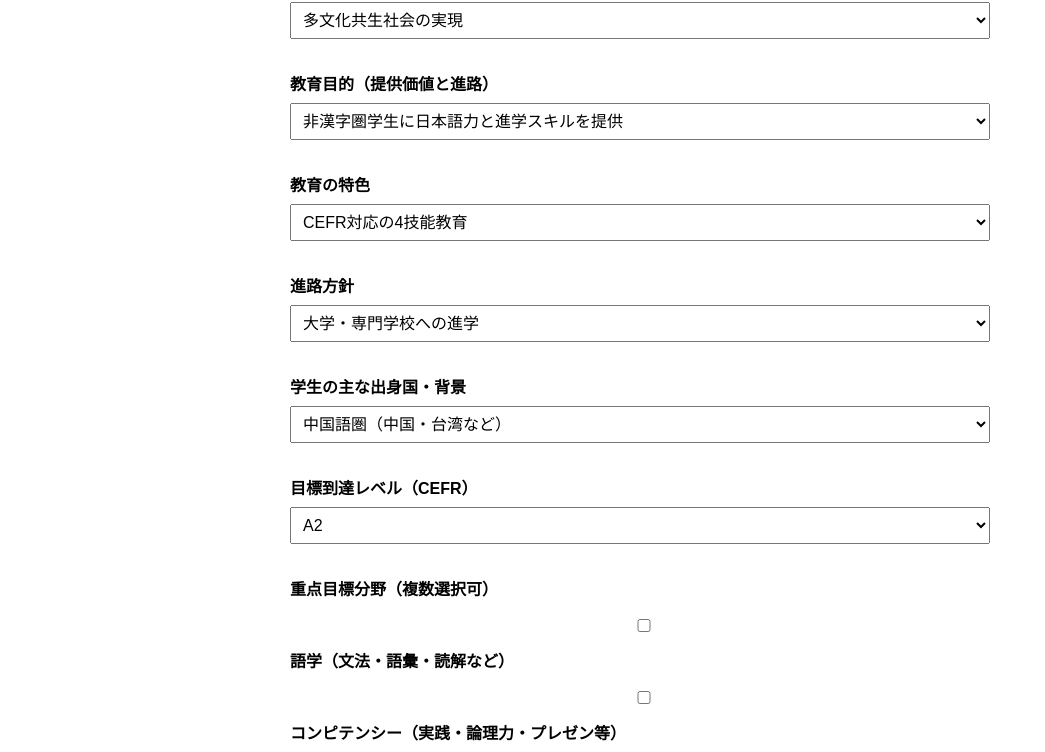
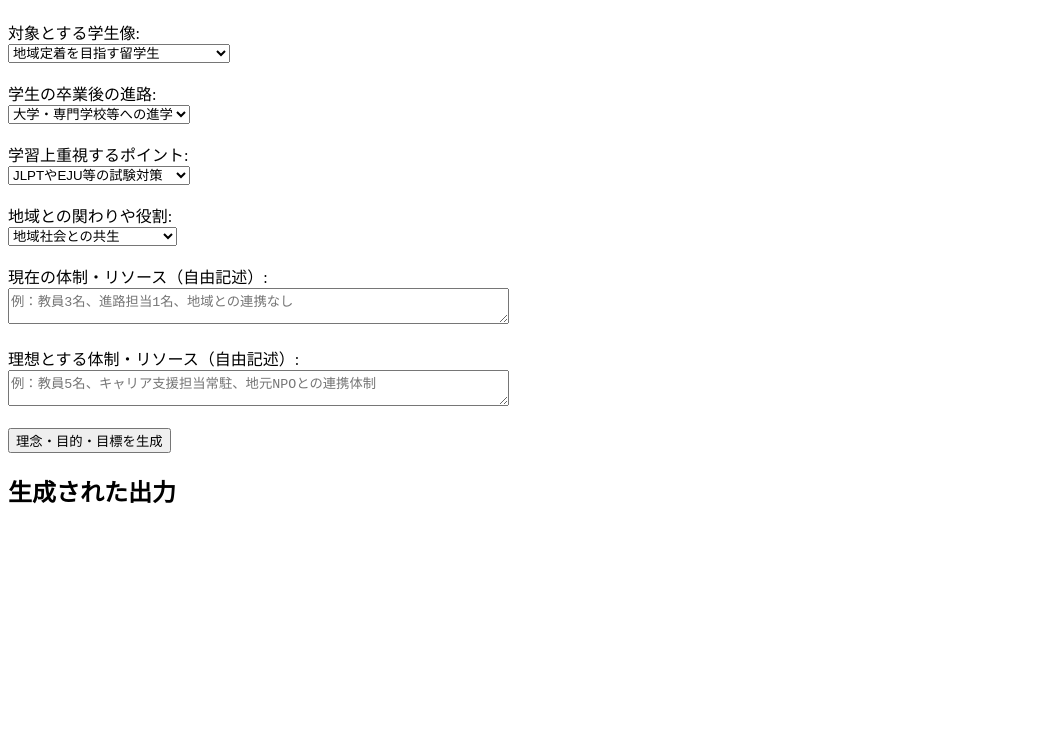
Before and after one commit to ODdW1t1nDes0rWH/japanese-education-vision-tool, a plain HTML site: page index.html in a window 1280 px wide. Shown: the part 151-903 px from the top of the page, without its empty margins (0-1045 px from the left). After the commit the page ends 800 px from the top, so only its background shows below. Drawn offline with Linux system fonts and the light colour scheme.

Commit message:
Update index.html

```diff
--- a/index.html
+++ b/index.html
@@ -3,80 +3,89 @@
 <head>
   <meta charset="UTF-8">
   <meta name="viewport" content="width=device-width, initial-scale=1.0">
-  <title>理念・目的・目標 自動生成ツール</title>
-  <style>
-    body { font-family: sans-serif; padding: 2em; max-width: 700px; margin: auto; }
-    label { display: block; margin: 1em 0 0.5em; font-weight: bold; }
-    select, textarea, button, input[type="checkbox"] { width: 100%; padding: 0.5em; font-size: 1em; margin-bottom: 1em; }
-    #result { margin-top: 2em; background: #f4f4f4; padding: 1em; border-radius: 8px; white-space: pre-wrap; }
-  </style>
+  <title>日本語学校の理念生成フォーム</title>
+  <script>
+    function generatePolicy() {
+      const keywords = document.getElementById("keywords").value;
+      const targetStudents = document.getElementById("targetStudents").value;
+      const futurePath = document.getElementById("futurePath").value;
+      const learningFocus = document.getElementById("learningFocus").value;
+      const regionRole = document.getElementById("regionRole").value;
+      const currentStructure = document.getElementById("currentStructure").value;
+      const idealStructure = document.getElementById("idealStructure").value;
+
+      let policyText = "【理念】\n";
+      policyText += `本校は「${keywords}」を大切にし、${targetStudents}を対象に、日本語教育を通じてその可能性を広げることを目指します。\n\n`;
+      policyText += "【目的】\n";
+      policyText += `${futurePath}を見据えた学習環境を提供し、学生一人ひとりの成長と社会参画を支援します。\n\n`;
+      policyText += "【教育目標】\n";
+      policyText += `${learningFocus}を重視した教育を行い、${regionRole}に貢献する人材を育成します。\n\n`;
+      policyText += "【現状と理想の体制ギャップ】\n";
+      policyText += `現状の体制は「${currentStructure}」であり、理想とする体制は「${idealStructure}」です。両者のギャップを踏まえ、段階的な改善を図ります。`;
+
+      document.getElementById("output").textContent = policyText;
+    }
+  </script>
 </head>
 <body>
-  <h1>理念・目的・目標 自動生成ツール</h1>
+  <h1>日本語学校の理念・目的・目標生成フォーム</h1>
+  <form onsubmit="event.preventDefault(); generatePolicy();">
+    <label>学校が大切にしているキーワード（自由記述）:<br>
+      <textarea id="keywords" rows="2" cols="60" placeholder="例：多様性、成長、信頼、安全"></textarea>
+    </label><br><br>
 
-  <label for="philosophy">教育理念（存在理由）</label>
-  <select id="philosophy">
-    <option value="多文化共生社会の実現">多文化共生社会の実現</option>
-    <option value="地域社会との共生">地域社会との共生</option>
-    <option value="国際的な人材の育成">国際的な人材の育成</option>
-    <option value="平和的な国際協力の推進">平和的な国際協力の推進</option>
-    <option value="持続可能な社会への貢献">持続可能な社会への貢献</option>
-  </select>
+    <label>対象とする学生像:<br>
+      <select id="targetStudents">
+        <option>地域定着を目指す留学生</option>
+        <option>進学を目指す学生</option>
+        <option>特定技能での就労を目指す外国人</option>
+        <option>社会での自立を目指す若者</option>
+        <option>母国との架け橋となる人材</option>
+        <option>その他</option>
+      </select>
+    </label><br><br>
 
-  <label for="purpose">教育目的（提供価値と進路）</label>
-  <select id="purpose">
-    <option value="非漢字圏学生に日本語力と進学スキルを提供">非漢字圏学生に日本語力と進学スキルを提供</option>
-    <option value="外国人学生に就職に必要な言語・文化能力を育成">外国人学生に就職に必要な言語・文化能力を育成</option>
-    <option value="地域に定着する人材としての土台形成">地域に定着する人材としての土台形成</option>
-    <option value="主体的に学び続ける態度を育成">主体的に学び続ける態度を育成</option>
-  </select>
+    <label>学生の卒業後の進路:<br>
+      <select id="futurePath">
+        <option>大学・専門学校等への進学</option>
+        <option>日本国内での就労</option>
+        <option>母国でのキャリア形成</option>
+        <option>地域貢献活動への参加</option>
+        <option>グローバルな活躍</option>
+      </select>
+    </label><br><br>
 
-  <label for="feature">教育の特色</label>
-  <select id="feature">
-    <option value="CEFR対応の4技能教育">CEFR対応の4技能教育</option>
-    <option value="地域との協働による学び">地域との協働による学び</option>
-    <option value="多国籍学生への分化対応指導">多国籍学生への分化対応指導</option>
-    <option value="初級からの会話重視指導">初級からの会話重視指導</option>
-    <option value="母語支援体制の整備">母語支援体制の整備</option>
-  </select>
+    <label>学習上重視するポイント:<br>
+      <select id="learningFocus">
+        <option>JLPTやEJU等の試験対策</option>
+        <option>実践的な会話力の向上</option>
+        <option>日本文化やマナーの理解</option>
+        <option>ビジネス日本語</option>
+        <option>専門分野の語彙・知識習得</option>
+      </select>
+    </label><br><br>
 
-  <label for="career">進路方針</label>
-  <select id="career">
-    <option value="大学・専門学校への進学">大学・専門学校への進学</option>
-    <option value="日本国内での就職">日本国内での就職</option>
-    <option value="地域社会での定着と活躍">地域社会での定着と活躍</option>
-    <option value="母国での就業・研究活動">母国での就業・研究活動</option>
-  </select>
+    <label>地域との関わりや役割:<br>
+      <select id="regionRole">
+        <option>地域社会との共生</option>
+        <option>地方創生への貢献</option>
+        <option>ボランティア活動の促進</option>
+        <option>地域企業との連携</option>
+        <option>国際交流の推進</option>
+      </select>
+    </label><br><br>
 
-  <label for="background">学生の主な出身国・背景</label>
-  <select id="background">
-    <option value="中国語圏（中国・台湾など）">中国語圏（中国・台湾など）</option>
-    <option value="東南アジア（ベトナム・タイ・インドネシアなど）">東南アジア（ベトナム・タイ・インドネシアなど）</option>
-    <option value="南アジア（ネパール・インドなど）">南アジア（ネパール・インドなど）</option>
-    <option value="中東・アフリカ圏">中東・アフリカ圏</option>
-    <option value="ヨーロッパ・アメリカ圏">ヨーロッパ・アメリカ圏</option>
-    <option value="非漢字圏全般">非漢字圏全般</option>
-  </select>
+    <label>現在の体制・リソース（自由記述）:<br>
+      <textarea id="currentStructure" rows="2" cols="60" placeholder="例：教員3名、進路担当1名、地域との連携なし"></textarea>
+    </label><br><br>
 
-  <label for="goalLevel">目標到達レベル（CEFR）</label>
-  <select id="goalLevel">
-    <option value="A2">A2</option>
-    <option value="B1">B1</option>
-    <option value="B2">B2</option>
-    <option value="C1">C1</option>
-  </select>
+    <label>理想とする体制・リソース（自由記述）:<br>
+      <textarea id="idealStructure" rows="2" cols="60" placeholder="例：教員5名、キャリア支援担当常駐、地元NPOとの連携体制"></textarea>
+    </label><br><br>
 
-  <label>重点目標分野（複数選択可）</label>
-  <label><input type="checkbox" name="focus" value="語学"> 語学（文法・語彙・読解など）</label>
-  <label><input type="checkbox" name="focus" value="コンピテンシー"> コンピテンシー（実践・論理力・プレゼン等）</label>
-  <label><input type="checkbox" name="focus" value="社会参加"> 社会参加（地域交流・協働など）</label>
-  <label><input type="checkbox" name="focus" value="学術的発信"> 学術的発信（レポート・論文・ディスカッション）</label>
-
-  <label for="keywords">学校が大事にしているキーワード（自由記述）</label>
-  <textarea id="keywords" rows="3" placeholder="例：主体性、多様性、挑戦、協働など"></textarea>
-
-  <button onclick="generateText()">理念・目的・目標・体制ギャップを生成</button>
-
-  <div id="result"></div>
+    <button type="submit">理念・目的・目標を生成</button>
+  </form>
+  <h2>生成された出力</h2>
+  <pre id="output"></pre>
 </body>
 </html>
```
